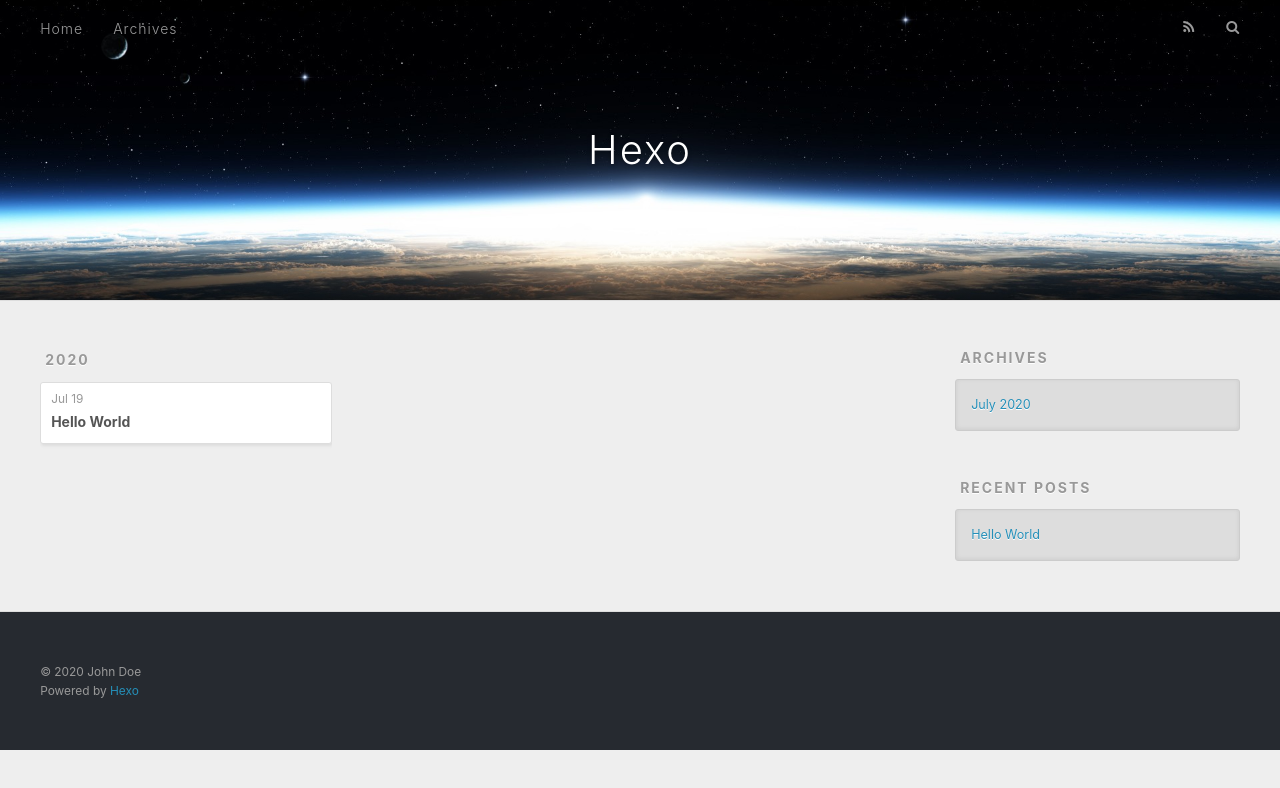
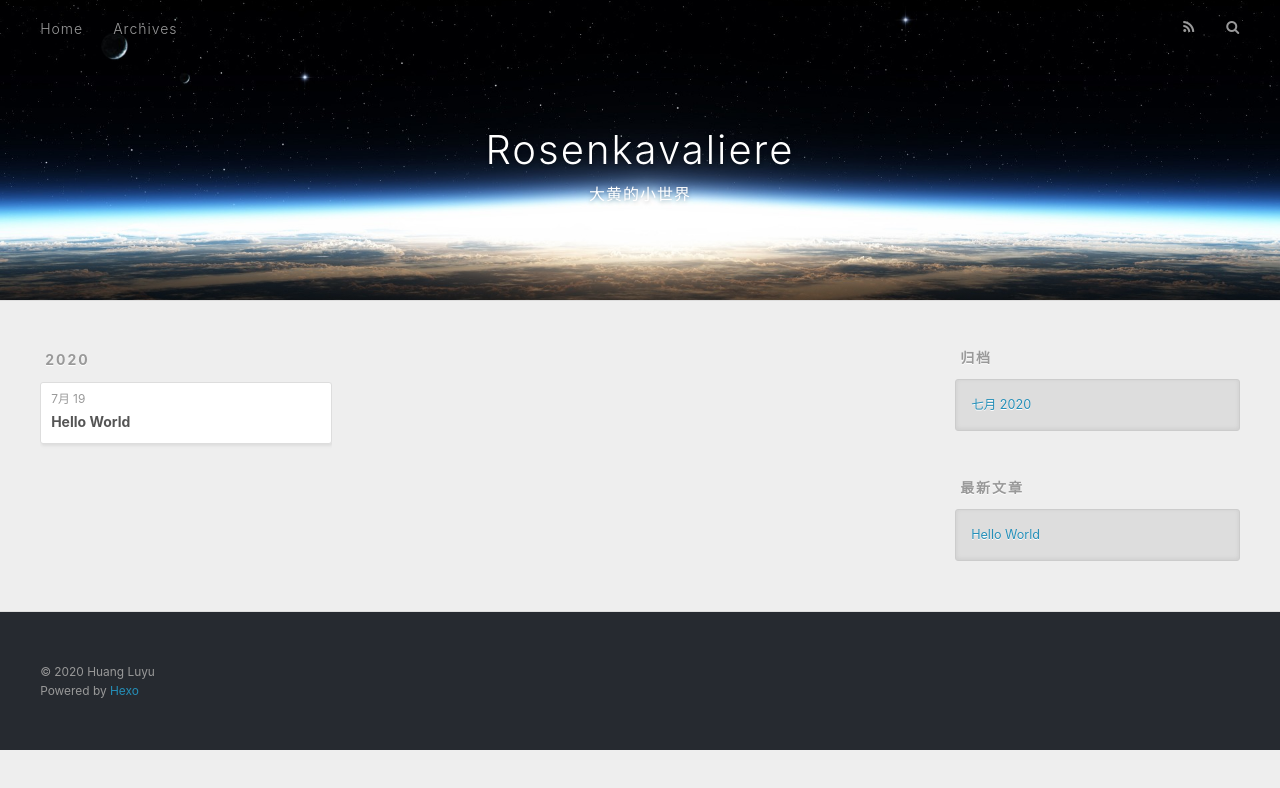
Before and after one commit to StarOfJellyfish/StarOfJellyfish.github.io, a plain HTML site: page archives/index.html in a window 1280 px wide. Drawn offline with nearby package versions, Linux system fonts and the light colour scheme.

Commit message:
Site updated: 2020-07-19 21:32:03

```diff
--- a/archives/index.html
+++ b/archives/index.html
@@ -5,17 +5,22 @@
 
 
 
-  <title>Archives | Hexo</title>
+  <title>归档 | Rosenkavaliere</title>
   <meta name="viewport" content="width=device-width, initial-scale=1, maximum-scale=1">
-  <meta property="og:type" content="website">
-<meta property="og:title" content="Hexo">
+  <meta name="description" content="Wie wird man seine Schatten los?">
+<meta property="og:type" content="website">
+<meta property="og:title" content="Rosenkavaliere">
 <meta property="og:url" content="http://yoursite.com/archives/index.html">
-<meta property="og:site_name" content="Hexo">
-<meta property="og:locale" content="en_US">
-<meta property="article:author" content="John Doe">
+<meta property="og:site_name" content="Rosenkavaliere">
+<meta property="og:description" content="Wie wird man seine Schatten los?">
+<meta property="og:locale" content="zh_CN">
+<meta property="article:author" content="Huang Luyu">
+<meta property="article:tag" content="Coding">
+<meta property="article:tag" content="Picture">
+<meta property="article:tag" content="Wrting">
 <meta name="twitter:card" content="summary">
 
-    <link rel="alternate" href="/atom.xml" title="Hexo" type="application/atom+xml">
+    <link rel="alternate" href="/atom.xml" title="Rosenkavaliere" type="application/atom+xml">
 
 
     <link rel="icon" href="/favicon.png">
@@ -36,8 +41,12 @@
   <div id="header-outer" class="outer">
     <div id="header-title" class="inner">
       <h1 id="logo-wrap">
-        <a href="/" id="logo">Hexo</a>
+        <a href="/" id="logo">Rosenkavaliere</a>
       </h1>
+
+        <h2 id="subtitle-wrap">
+          <a href="/" id="subtitle">大黄的小世界</a>
+        </h2>
 
     </div>
     <div id="header-inner" class="inner">
@@ -53,7 +62,7 @@
 
           <a id="nav-rss-link" class="nav-icon" href="/atom.xml" title="RSS Feed"></a>
 
-        <a id="nav-search-btn" class="nav-icon" title="Search"></a>
+        <a id="nav-search-btn" class="nav-icon" title="搜索"></a>
       </nav>
       <div id="search-form-wrap">
         <form action="//google.com/search" method="get" accept-charset="UTF-8" class="search-form"><input type="search" name="q" class="search-form-input" placeholder="Search"><button type="submit" class="search-form-submit">&#xF002;</button><input type="hidden" name="sitesearch" value="http://yoursite.com"></form>
@@ -79,7 +88,7 @@
   <div class="archive-article-inner">
     <header class="archive-article-header">
       <a href="/2020/07/19/hello-world/" class="archive-article-date">
-  <time datetime="2020-07-19T09:15:39.169Z" itemprop="datePublished">Jul 19</time>
+  <time datetime="2020-07-19T09:15:39.169Z" itemprop="datePublished">7月 19</time>
 </a>
 
 
@@ -111,9 +120,9 @@
 
 
   <div class="widget-wrap">
-    <h3 class="widget-title">Archives</h3>
+    <h3 class="widget-title">归档</h3>
     <div class="widget">
-      <ul class="archive-list"><li class="archive-list-item"><a class="archive-list-link" href="/archives/2020/07/">July 2020</a></li></ul>
+      <ul class="archive-list"><li class="archive-list-item"><a class="archive-list-link" href="/archives/2020/07/">七月 2020</a></li></ul>
     </div>
   </div>
 
@@ -121,7 +130,7 @@
 
 
   <div class="widget-wrap">
-    <h3 class="widget-title">Recent Posts</h3>
+    <h3 class="widget-title">最新文章</h3>
     <div class="widget">
       <ul>
 
@@ -141,7 +150,7 @@
 
   <div class="outer">
     <div id="footer-info" class="inner">
-      &copy; 2020 John Doe<br>
+      &copy; 2020 Huang Luyu<br>
       Powered by <a href="http://hexo.io/" target="_blank">Hexo</a>
     </div>
   </div>
```
Also changed, not shown: 2020/07/19/hello-world/index.html (+18 -11 lines), archives/2020/07/index.html (+23 -14 lines), archives/2020/index.html (+23 -14 lines), index.html (+22 -13 lines).
